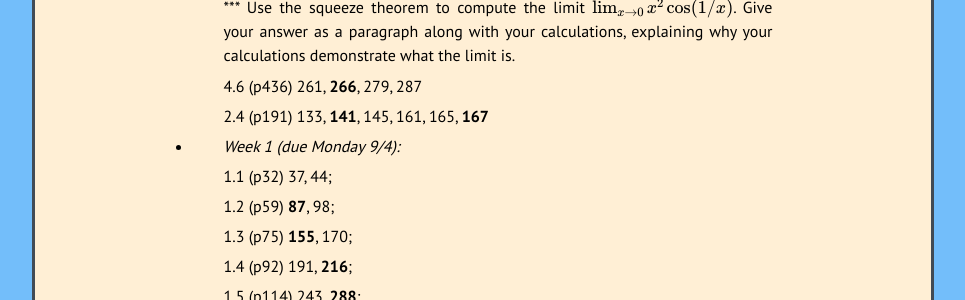
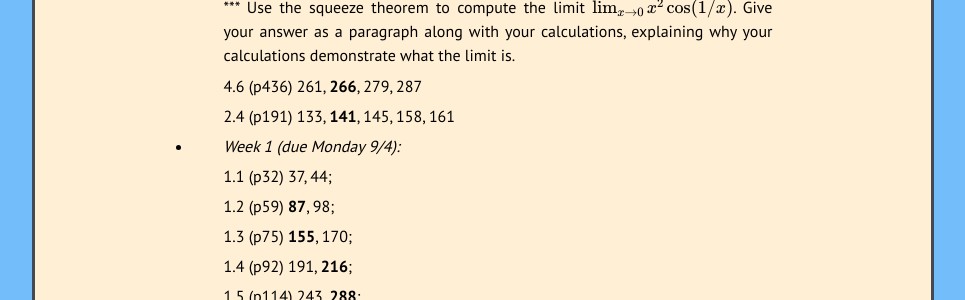
Before and after one commit to kamerynjw/kamerynjw.github.io, a Jekyll site: the page built from teaching/2023/math210.md, in a window 1280 px wide. Shown: the part 570-870 px from the top of the page, without its empty margins (157-1122 px from the left). Built offline with Jekyll 4.4.1, drawn with Linux system fonts in a browser that asks for light colours; nearby versions of some CDN libraries; formulas are drawn with MathJax 3.

Commit message:
forgot i was delaying ivt to next week

```diff
--- a/teaching/2023/math210.md
+++ b/teaching/2023/math210.md
@@ -27,7 +27,7 @@ For each assignment I will pick among the bolded or starred problems to grade an
 
     4.6 (p436) 261, **266**, 279, 287
 
-    2.4 (p191) 133, **141**, 145, 161, 165, **167**
+    2.4 (p191) 133, **141**, 145, 158, 161
 
 * *Week 1 (due Monday 9/4):*
 
```
